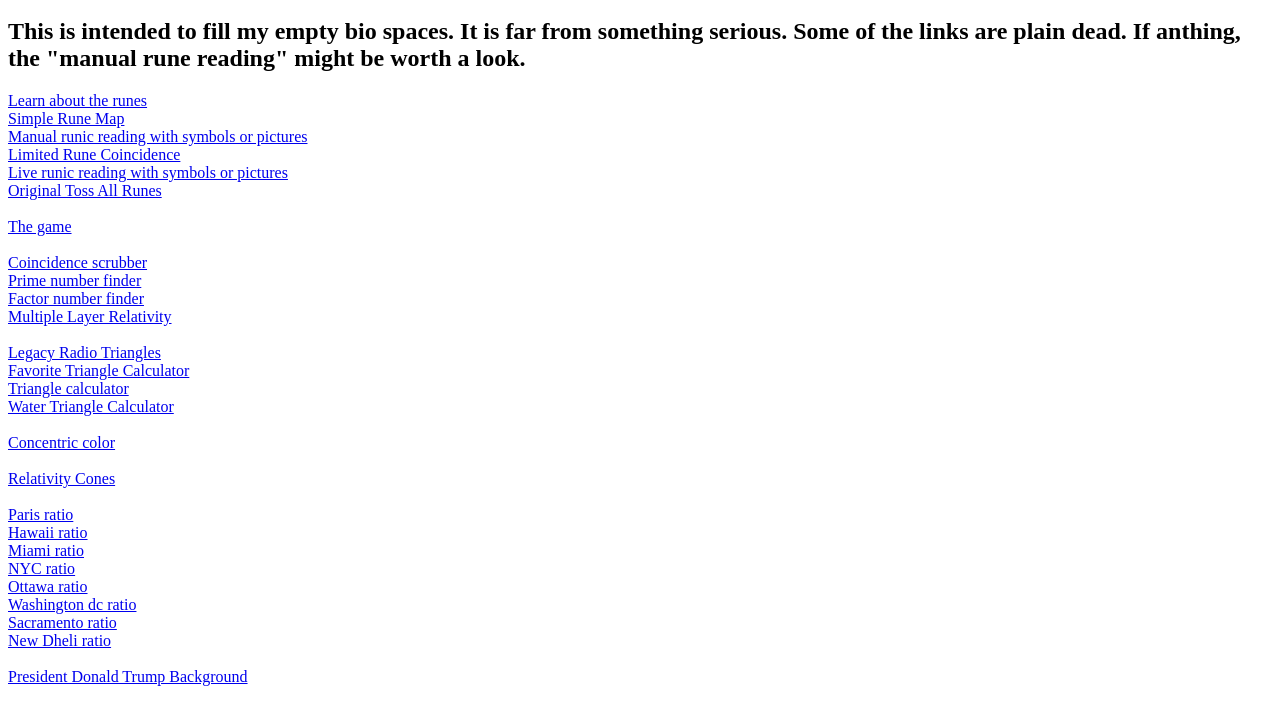
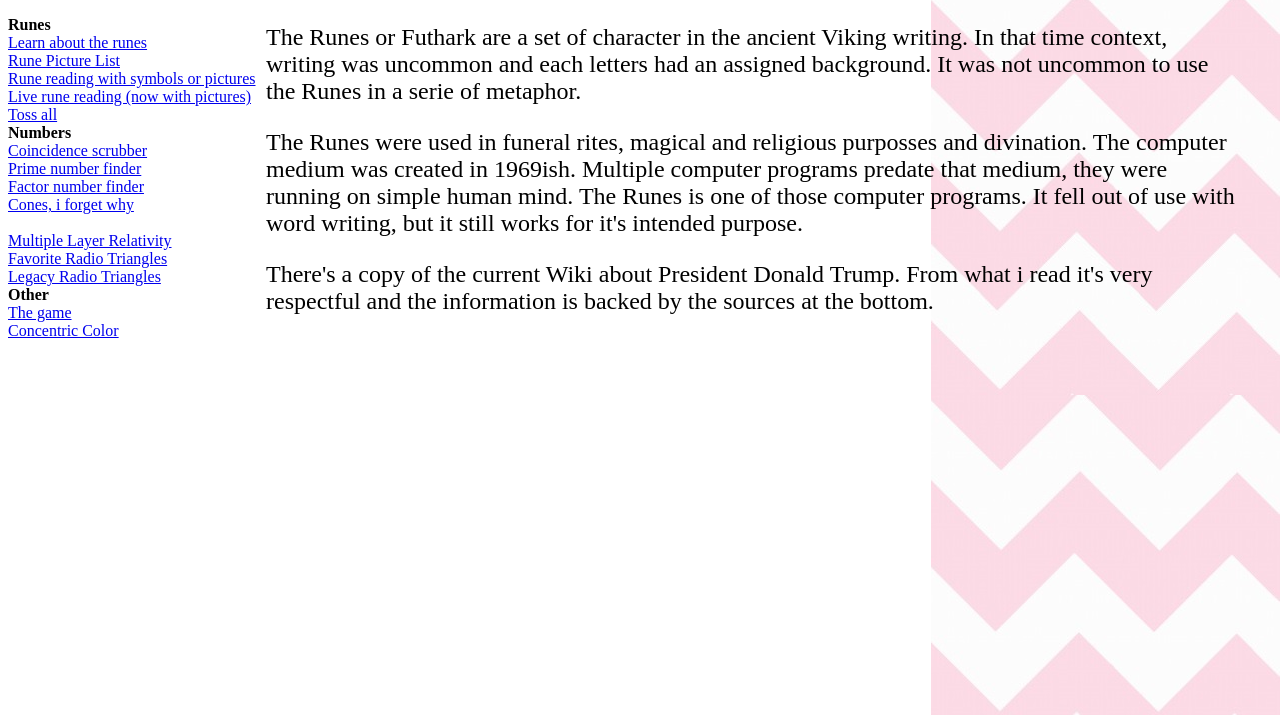
Before and after one commit to Alfredo229/Alfredo229.github.io, a plain HTML site: page index.html in a window 1280 px wide. Shown: the part 85-800 px from the top of the page. Drawn offline with Linux system fonts and the light colour scheme.

Commit message:
Trimmed the dead

```diff
--- a/index.html
+++ b/index.html
@@ -1,43 +1,50 @@
+<!DOCTYPE html>
 <html>
 <head>
-<title>Website navigation page</title>
+<meta charset="UTF-8">
+<title>My Website About Rune Divination</title>
+<script>
+
+function fitSize(){
+ document.getElementById("Navigation").style.height = (window.innerHeight-110) + "px";
+ document.getElementById("contentbox").style.height = (window.innerHeight-110) + "px";
+ document.getElementById("contentbox").style.width = (window.innerWidth-290) + "px";
+}
+
+function LoadPage(targetname){
+ document.getElementById("contentbox").src = targetname + '.html';
+}
+
+</script>
 </head>
+<body style="background-image:url(background.jpg);background-repeat: repeat-y; background-position: right top" onLoad="fitSize()" onResize="fitSize()">
+<div style="text-align:center;height:80px;width:100%;">
+<h1>My Website About Rune Divination</h1>
+</div>
 
-<body>
-<h1>This page is only meant for search engines or people with difficulty with the javascript loading the frame</h1>
-<h2>This is intended to fill my empty bio spaces. It is far from something serious. Some of the links are plain dead. If anthing, the "manual rune reading" might be worth a look.</h2>
-<a href="learn.html">Learn about the runes</a><br>
-<a href="map.html">Simple Rune Map</a><br>
-<a href="single rune.html">Manual runic reading with symbols or pictures</a><br>
-<a href="rune_match_limited.html">Limited Rune Coincidence</a><br>
-<a href="rune feed.html">Live runic reading with symbols or pictures</a><br>
-<a href="flipall.html">Original Toss All Runes</a><br>
+<div id="Navigation" style="height:100%;width:250px;float:left;overflow:auto">
+<b>Runes</b><br>
+<a href="#" onClick="javascript:LoadPage('learn')">Learn about the runes</a><br>
+<a href="#" onClick="javascript:LoadPage('Map')">Rune Picture List</a><br>
+<a href="#" onClick="javascript:LoadPage('single rune')">Rune reading with symbols or pictures</a><br>
+<a href="#" onClick="javascript:LoadPage('rune feed')">Live rune reading (now with pictures)</a><br>
+<a href="#" onClick="javascript:LoadPage('flipall')">Toss all</a><br>
+<b>Numbers</b><br>
+<a href="#" onClick="javascript:LoadPage('match')">Coincidence scrubber</a><br>
+<a href="#" onClick="javascript:LoadPage('find_primes')">Prime number finder</a><br>
+<a href="#" onClick="javascript:LoadPage('factorise')">Factor number finder</a><br>
+<a href="#" onClick="javascript:LoadPage('cones')">Cones, i forget why</a><br>
 <br>
-<a href="thegame.html">The game</a><br>
-<br>
-<a href="match.html">Coincidence scrubber</a><br>
-<a href="find_primes.html">Prime number finder</a><br>
-<a href="factorise.html">Factor number finder</a><br>
-<a href="count.html">Multiple Layer Relativity</a><br>
-<br>
-<a href="legacy radio ratio.html">Legacy Radio Triangles</a><br>
-<a href="radio ratio.html">Favorite Triangle Calculator</a><br>
-<a href="standard radio ratio.html">Triangle calculator</a><br>
-<a href="radio middle.html">Water Triangle Calculator</a><br>
-<br>
-<a href="concentric color.html">Concentric color</a><br>
-<br>
-<a href="cones.html">Relativity Cones</a><br>
-<br>
-<a href="US frequencies/Paris ratio.html">Paris ratio</a><br>
-<a href="US frequencies/Hawaii ratio.html">Hawaii ratio</a><br>
-<a href="US frequencies/Miami ratio.html">Miami ratio</a><br>
-<a href="US frequencies/NYC ratio.html">NYC ratio</a><br>
-<a href="US frequencies/Ottawa ratio.html">Ottawa ratio</a><br>
-<a href="US frequencies/Washington dc ratio.html">Washington dc ratio</a><br>
-<a href="US frequencies/Sacramento ratio.html">Sacramento ratio</a><br>
-<a href="US frequencies/New Dheli ratio.html">New Dheli ratio</a><br>
-<br>
-<a href="Trump/Donald Trump - Wikipedia.html">President Donald Trump Background</a><br>
+<a href="#" onClick="javascript:LoadPage('count')">Multiple Layer Relativity</a><br>
+<a href="#" onClick="javascript:LoadPage('radio%20ratio')">Favorite Radio Triangles</a><br>
+<a href="#" onClick="javascript:LoadPage('legacy%20radio%20ratio')">Legacy Radio Triangles</a><br>
+<b>Other</b><br>
+<a href="#" onClick="javascript:LoadPage('thegame')">The game</a><br>
+<a href="#" onClick="javascript:LoadPage('concentric color')">Concentric Color</a><br>
+</div>
+<div style="float:left;height:100px;width:100px">
+<iframe frameborder="0" id="contentbox" src="First Page.html">
+</iframe>
+</div>
 </body>
 </html>
```
Also changed, not shown: 1 other file.
